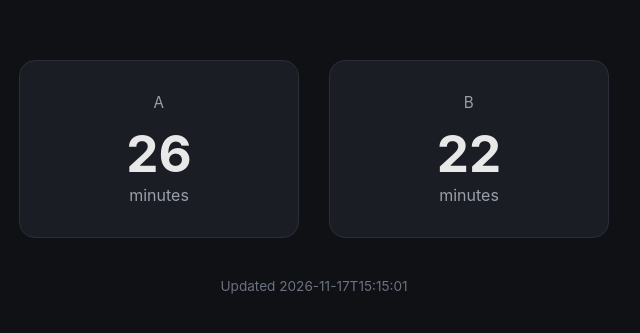
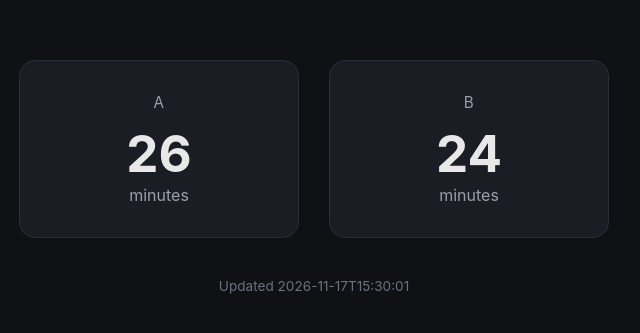
Before and after one commit to monkey-coin-jar/numbers, a plain HTML site: page index.html in a window 1280 px wide. Shown: the part 223-556 px from the top of the page, 326-966 px from the left. Drawn offline with Linux system fonts and the light colour scheme.

Commit message:
Update commute times 2026-11-17T15:30:01

```diff
--- a/index.html
+++ b/index.html
@@ -61,10 +61,10 @@
   </div>
   <div class="route">
     <div class="name">B</div>
-    <div class="minutes">22</div>
+    <div class="minutes">24</div>
     <div class="unit">minutes</div>
   </div>
 </div>
-<div id="updated">Updated 2026-11-17T15:15:01</div>
+<div id="updated">Updated 2026-11-17T15:30:01</div>
 </body>
 </html>
```
